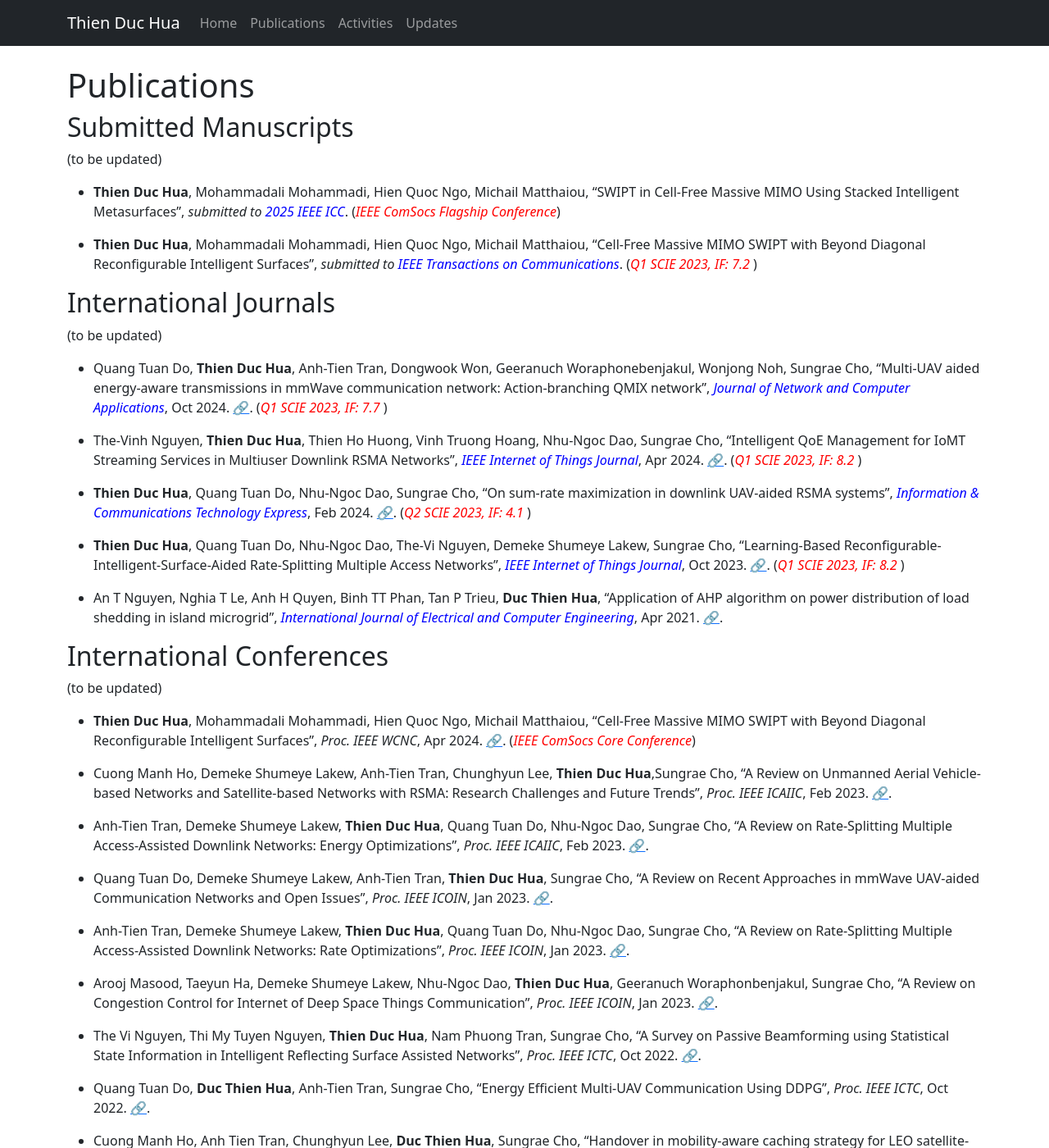
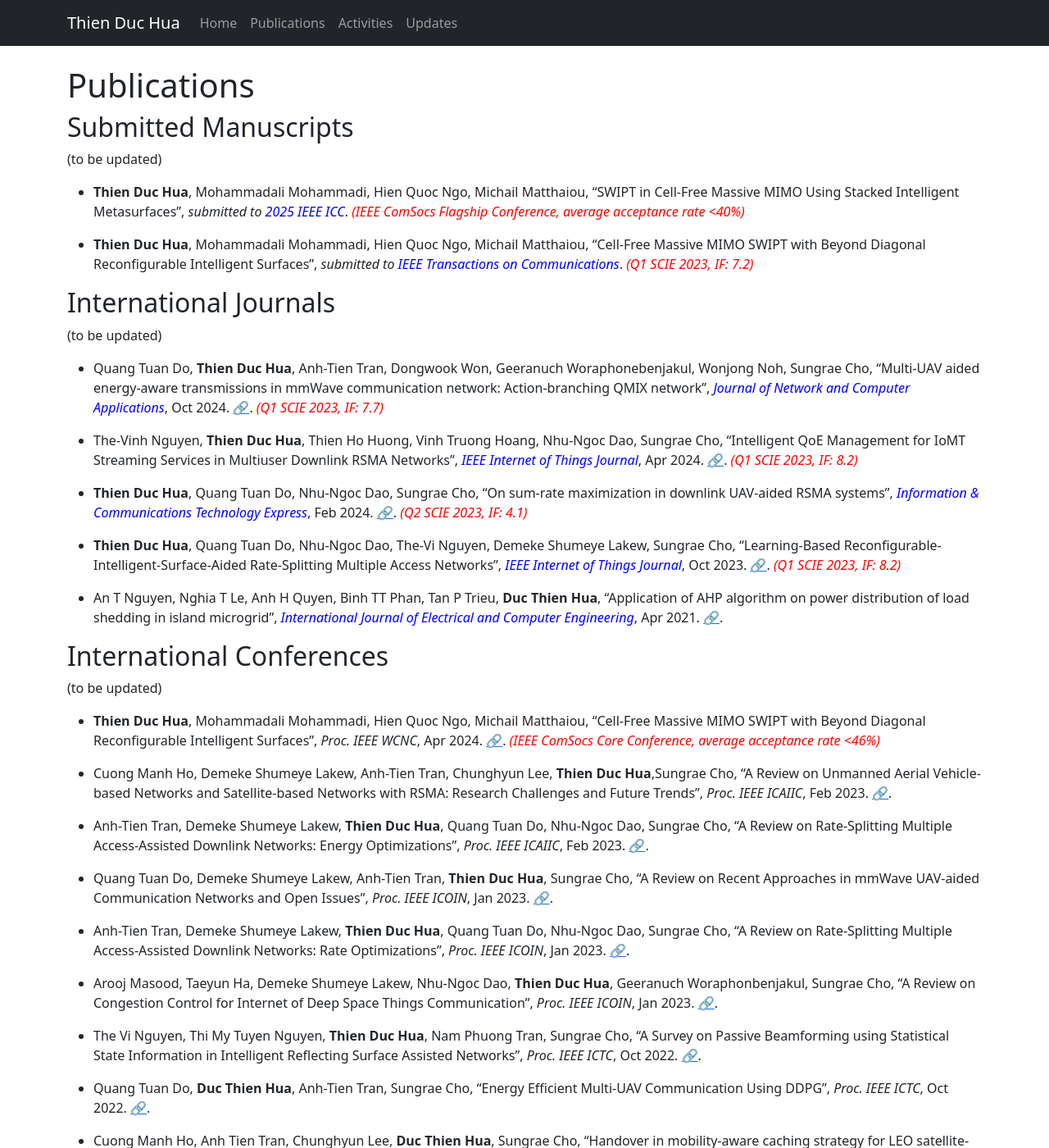
Before and after one commit to thienduchua/thienduchua.github.io, a Jekyll site: the page built from publications.md, in a window 1280 px wide and 1400 px high. Shown: the whole window at 82% size. Built offline with Jekyll 4.4.1, drawn with Linux system fonts in a browser that asks for light colours.

Commit message:
Update publications.md

```diff
--- a/publications.md
+++ b/publications.md
@@ -8,10 +8,10 @@ title: Publications
 ## Submitted Manuscripts
 (to be updated)
 - **Thien Duc Hua**, Mohammadali Mohammadi, Hien Quoc Ngo, Michail Matthaiou, "SWIPT in Cell-Free Massive MIMO Using Stacked Intelligent Metasurfaces", *submitted to <span style="color: blue;">2025 IEEE ICC</span>*.
-  (*<span style="color: red;">IEEE ComSocs Flagship Conference</span>*)
+  *<span style="color: red;">(IEEE ComSocs Flagship Conference, average acceptance rate <40%)</span>*
 
 - **Thien Duc Hua**, Mohammadali Mohammadi, Hien Quoc Ngo, Michail Matthaiou, "Cell-Free Massive MIMO SWIPT with Beyond Diagonal Reconfigurable Intelligent Surfaces", *submitted to <span style="color: blue;">IEEE Transactions on Communications</span>*.
-  (*<span style="color: red;">Q1 SCIE 2023, IF: 7.2 </span>*)
+  *<span style="color: red;">(Q1 SCIE 2023, IF: 7.2)</span>*
 
 ## International Journals
 (to be updated)
@@ -19,25 +19,25 @@ title: Publications
   "Multi-UAV aided energy-aware transmissions in mmWave communication network: Action-branching QMIX network",
   *<span style="color: blue;">Journal of Network and Computer Applications</span>*, Oct 2024.
   [🔗](https://www.sciencedirect.com/science/article/pii/S1084804524001255).
-  (*<span style="color: red;">Q1 SCIE 2023, IF: 7.7 </span>*)
+  *<span style="color: red;">(Q1 SCIE 2023, IF: 7.7)</span>*
 
 - The-Vinh Nguyen, **Thien Duc Hua**, Thien Ho Huong, Vinh Truong Hoang, Nhu-Ngoc Dao, Sungrae Cho,
   "Intelligent QoE Management for IoMT Streaming Services in Multiuser Downlink RSMA Networks",
   *<span style="color: blue;">IEEE Internet of Things Journal</span>*, Apr 2024.
   [🔗](https://ieeexplore.ieee.org/abstract/document/10322782).
-  (*<span style="color: red;">Q1 SCIE 2023, IF: 8.2 </span>*)
+  *<span style="color: red;">(Q1 SCIE 2023, IF: 8.2)</span>*
 
 - **Thien Duc Hua**, Quang Tuan Do, Nhu-Ngoc Dao, Sungrae Cho,
   "On sum-rate maximization in downlink UAV-aided RSMA systems",
   *<span style="color: blue;">Information & Communications Technology Express</span>*, Feb 2024.
   [🔗](https://www.sciencedirect.com/science/article/pii/S2405959523000280).
-  (*<span style="color: red;">Q2 SCIE 2023, IF: 4.1 </span>*)
+  *<span style="color: red;">(Q2 SCIE 2023, IF: 4.1)</span>*
 
 - **Thien Duc Hua**, Quang Tuan Do, Nhu-Ngoc Dao, The-Vi Nguyen, Demeke Shumeye Lakew, Sungrae Cho,
   "Learning-Based Reconfigurable-Intelligent-Surface-Aided Rate-Splitting Multiple Access Networks",
   *<span style="color: blue;">IEEE Internet of Things Journal</span>*, Oct 2023.
   [🔗](https://www.researchgate.net/publication/370984447_Learning-based_Reconfigurable_Intelligent_Surface-aided_Rate-Splitting_Multiple_Access_Networks).
-  (*<span style="color: red;">Q1 SCIE 2023, IF: 8.2 </span>*)
+  *<span style="color: red;">(Q1 SCIE 2023, IF: 8.2)</span>*
 
 - An T Nguyen, Nghia T Le, Anh H Quyen, Binh TT Phan, Tan P Trieu, **Duc Thien Hua**, "Application of AHP algorithm on power distribution of load shedding in island microgrid", *<span style="color: blue;">International Journal of Electrical and Computer Engineering</span>*, Apr 2021. [🔗](https://d1wqtxts1xzle7.cloudfront.net/66105664/11_22925_CE_30jul_15apr_L-libre.pdf?1616750769=&response-content-disposition=inline%3B+filename%3DApplication_of_AHP_algorithm_on_power_di.pdf&Expires=1740071646&Signature=ZvkRtCUjGvam8RP6dnV3Zjmrx2UxVW7ZhcKetQ9EVQsXtYxQ2sd6rVcYG0a3txpQlMluOKG1tq7VovDX1nlF8lGD533h7iDrvxsomrqoxX29H2SxYWiodmUmTWFpHq9~vmcKVneQqxjC2cwKmmRe-1HAjbMK0zHMKpqbD7yQY67iKIs6VAFfbnciaKY0WAu7tMQfgHQFqGNKYRBUSLaouU-P9iwAh-dHJXiIzgMME7Qvel0WshtdWG93kDESeGZdhrgdUNZQcBEkxKKtJPrU-2NR0vJlOR~T3Vgly5QphoAFoeMWhB9aAXpZLB35eGi6srsIKfIK3Fz6nL5rgmq1tQ__&Key-Pair-Id=APKAJLOHF5GGSLRBV4ZA).
 
@@ -46,7 +46,7 @@ title: Publications
 ## International Conferences
 (to be updated)
 - **Thien Duc Hua**, Mohammadali Mohammadi, Hien Quoc Ngo, Michail Matthaiou, "Cell-Free Massive MIMO SWIPT with Beyond Diagonal Reconfigurable Intelligent Surfaces", *Proc. IEEE WCNC*, Apr 2024. [🔗](https://arxiv.org/abs/2402.00646).
-  (*<span style="color: red;">IEEE ComSocs Core Conference</span>*)
+  *<span style="color: red;">(IEEE ComSocs Core Conference, average acceptance rate <46%)</span>*
 
 - Cuong Manh Ho, Demeke Shumeye Lakew, Anh-Tien Tran, Chunghyun Lee, **Thien Duc Hua**,Sungrae Cho, "A Review on Unmanned Aerial Vehicle-based Networks and Satellite-based Networks with RSMA: Research Challenges and Future Trends", *Proc. IEEE ICAIIC*, Feb 2023. [🔗](https://www.researchgate.net/publication/369495670_A_Review_on_Unmanned_Aerial_Vehicle-based_Networks_and_Satellite-based_Networks_with_RSMA_Research_Challenges_and_Future_Trends).
 
```
